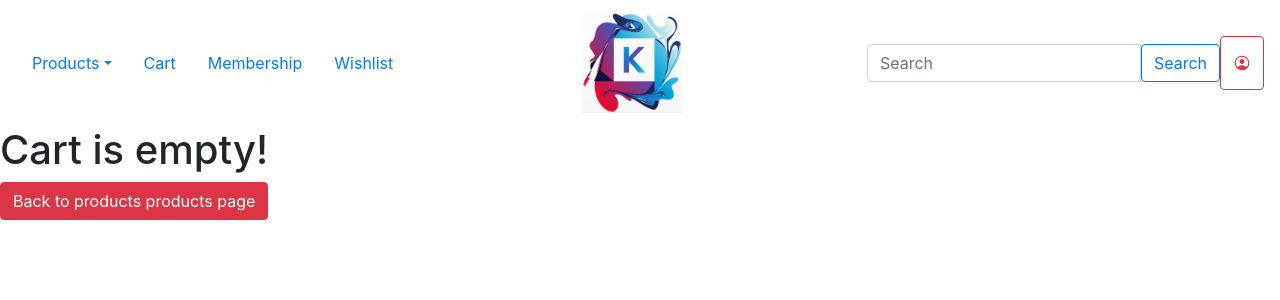
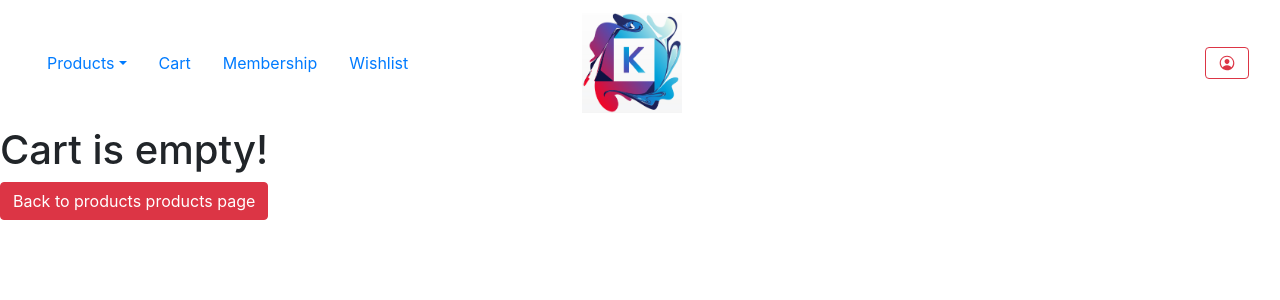
Before and after one commit to UdrescuVlad/krypnite_, a Django app: page /cart/home in a window 1280 px wide. Shown: the top 300 px of the page. Run offline with Django 4.2, Linux system fonts and the light colour scheme; data comes from the database, SQL or seed files in the repository; data that the repository does not hold is empty; some libraries are stand-ins or nearby versions.

Commit message:
navbar modified

```diff
--- a/krypniteweb/templates/navbar.html
+++ b/krypniteweb/templates/navbar.html
@@ -40,7 +40,7 @@
   {% load static %}
 
   <nav class="navbar navbar-expand-lg" style="background: white;">
-
+      <div class="container-fluid">
             <div class="navbar-collapse collapse w-100 order-1 order-md-0 dual-collapse2">
               <button class="navbar-toggler" type="button" data-bs-toggle="collapse" data-bs-target="#main_nav">
                 <span class="navbar-toggler-icon"></span>
@@ -57,7 +57,6 @@
                   <li class = "nav-item"><a class="nav-link" href="{% url 'krypnite:membership' %}" class="nav-link">Membership</a></li>
                   <li class = "nav-item"><a class="nav-link" href="{% url 'krypnite:wishlist' %}" class="nav-link">Wishlist</a></li>
                 </ul>
-              </div>
             </div>
 
             <div class="mx-auto order-0 order-md-1 position-relative">
@@ -68,20 +67,21 @@
 
             <div class="navbar-collapse collapse w-100 order-3 order-md-2 dual-collapse2">
                 <ul class="nav ml-auto">
-                  {% include 'utils/search_form_util.html' %}
+
 
                   {% if request.user.is_authenticated %}
+                  {% include 'utils/search_form_util.html' %}
                     <button type="submit" class="btn btn-outline-primary" onclick="relocate_to_login_page()">
                       <ion-icon size="small" name="log-out-outline">Logout</ion-icon>
                     </button>
                   {% else %}
-                    <button type="submit" class=" btn btn-outline-danger" onclick="authenticate_user()">
+                    <button type="submit" class="btn btn-outline-danger" onclick="authenticate_user()">
                       <ion-icon size="small" name="person-circle-outline">Login</ion-icon>
                     </button>
                   {% endif %}
                 </ul>
             </div>
-
+      </div>
   </nav>
 <script>
 
--- a/search_app/views.py
+++ b/search_app/views.py
@@ -19,5 +19,4 @@ def searchViewByProduct(request):
         'products':query_set
 
     }
-    print()
     return render(request, 'view_products_on_search.html', context)
```
